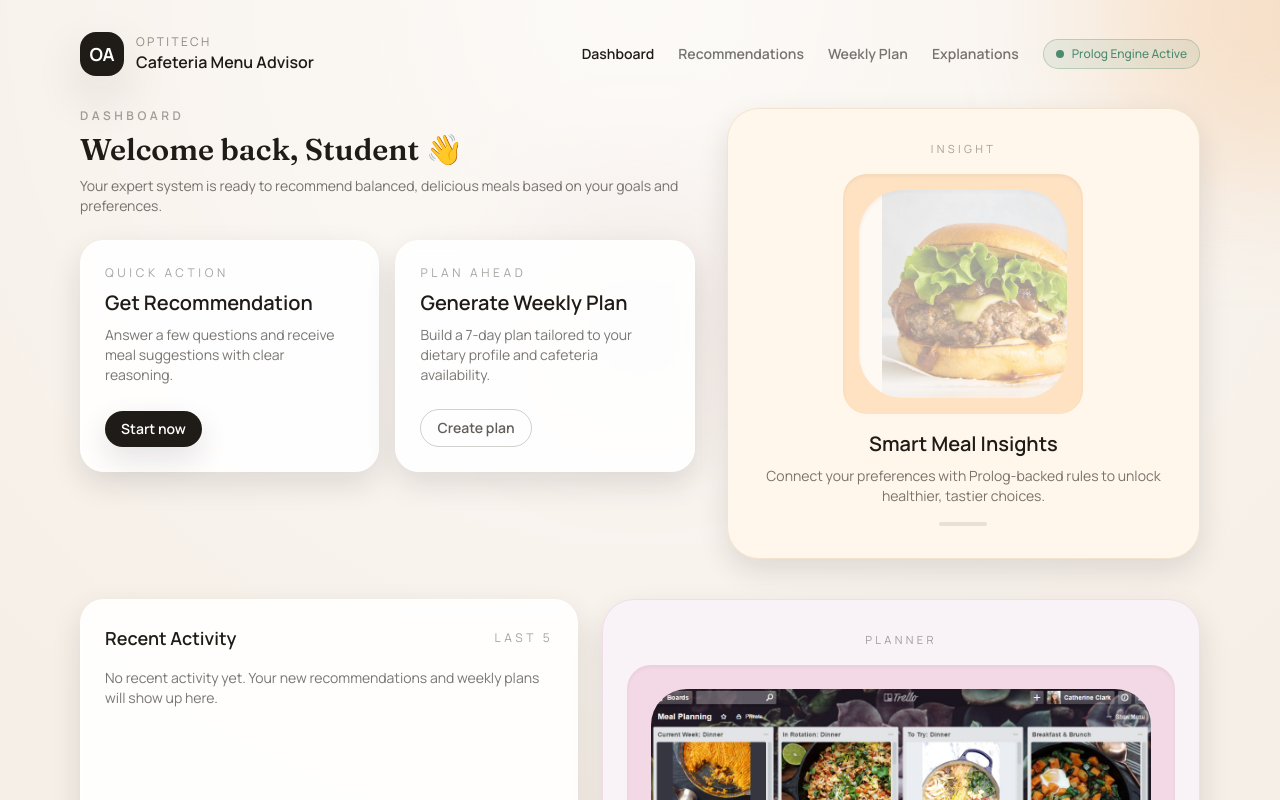
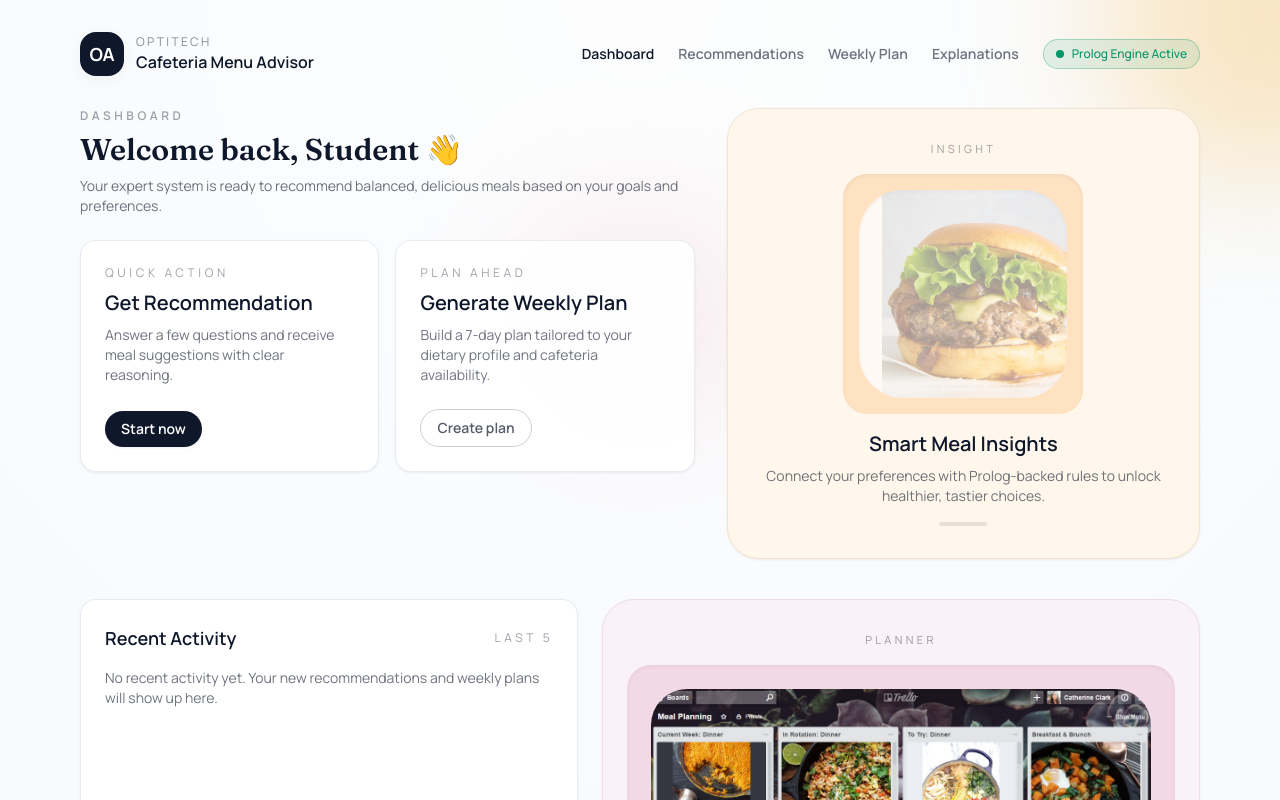
Before and after one commit to OptiTech-Solutions/DCIT313-OptiTech-Cafeteria-Menu-Advisor, a React (Vite) app in the folder interface/frontend/: page / in a window 1280 px wide. Shown: the top 800 px of the page. Built offline with nearby package versions, Linux system fonts and the light colour scheme.

Commit message:
feat: add frontend components, pages, and Prolog backend bridge for cafeteria menu advisor

```diff
--- a/interface/frontend/src/components/Card.jsx
+++ b/interface/frontend/src/components/Card.jsx
@@ -1,7 +1,7 @@
 export default function Card({ children, className = '' }) {
   return (
     <div
-      className={`rounded-3xl border border-white/70 bg-white/85 p-6 shadow-card backdrop-blur ${className}`}
+      className={`rounded-2xl border border-slate-200/80 bg-white p-6 shadow-card transition-all ${className}`}
     >
       {children}
     </div>
--- a/interface/frontend/tailwind.config.js
+++ b/interface/frontend/tailwind.config.js
@@ -7,21 +7,23 @@ export default {
   theme: {
     extend: {
       colors: {
-        ink: "#1F1B16",
-        sand: "#F6EFE7",
-        saffron: "#F2A154",
-        clay: "#D76C4B",
-        leaf: "#4C8B6F",
-        berry: "#9A4E4E",
-        mist: "#F9F6F1",
+        ink: "#0f172a",       // modern deep slate
+        sand: "#f8fafc",      // clean crisp neutral
+        mist: "#f1f5f9",      // subtle slate-100
+        saffron: "#f59e0b",   // crisp amber
+        clay: "#ea580c",      // modern orange
+        leaf: "#059669",      // crisp emerald
+        berry: "#e11d48",     // modern rose/red
       },
       fontFamily: {
-        display: ['"Fraunces"', "serif"],
-        body: ['"Manrope"', "sans-serif"],
+        display: ['"Plus Jakarta Sans"', 'sans-serif'],
+        body: ['"Plus Jakarta Sans"', 'sans-serif'],
+        mono: ['"JetBrains Mono"', 'monospace'],
       },
       boxShadow: {
-        soft: "0 20px 50px rgba(31, 27, 22, 0.12)",
-        card: "0 12px 30px rgba(31, 27, 22, 0.12)",
+        soft: "0 4px 20px -2px rgba(15, 23, 42, 0.06)",
+        card: "0 1px 3px 0 rgba(15, 23, 42, 0.06), 0 1px 2px -1px rgba(15, 23, 42, 0.04)",
+        elevated: "0 10px 30px -4px rgba(15, 23, 42, 0.08)",
       },
     },
   },
```
